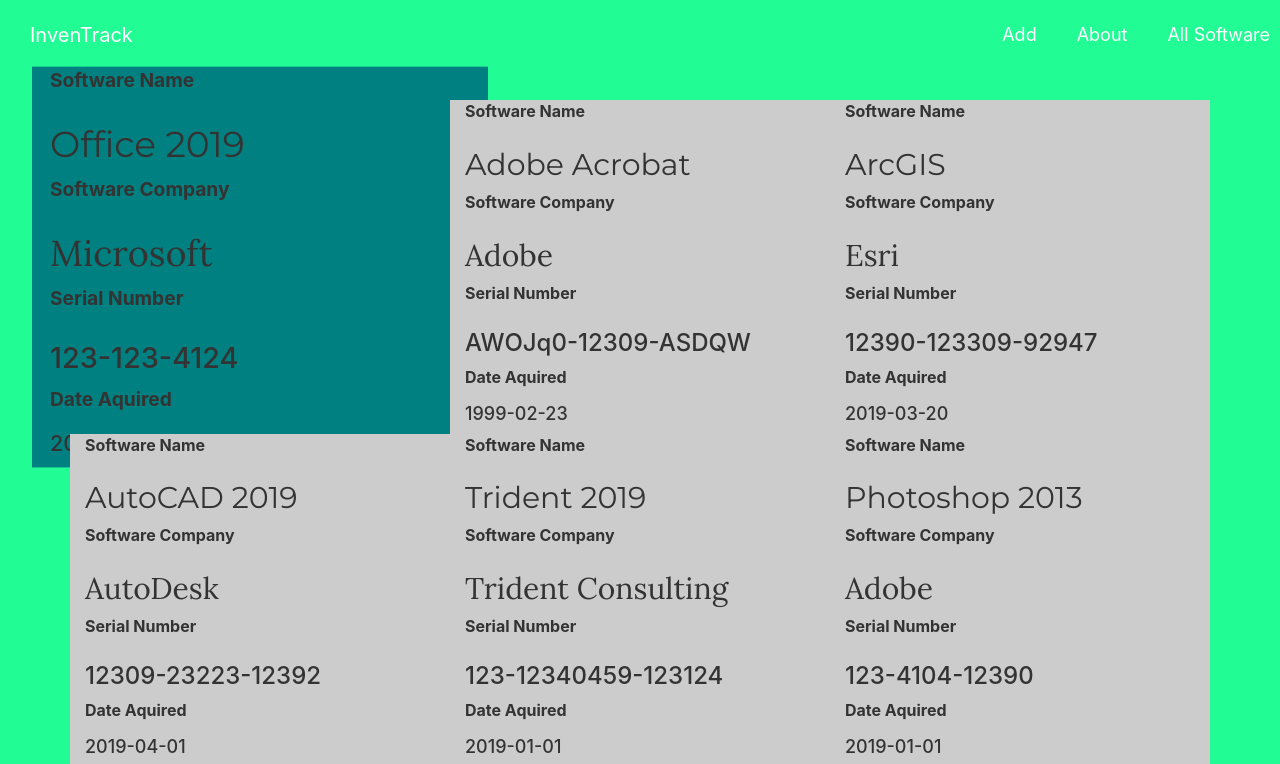
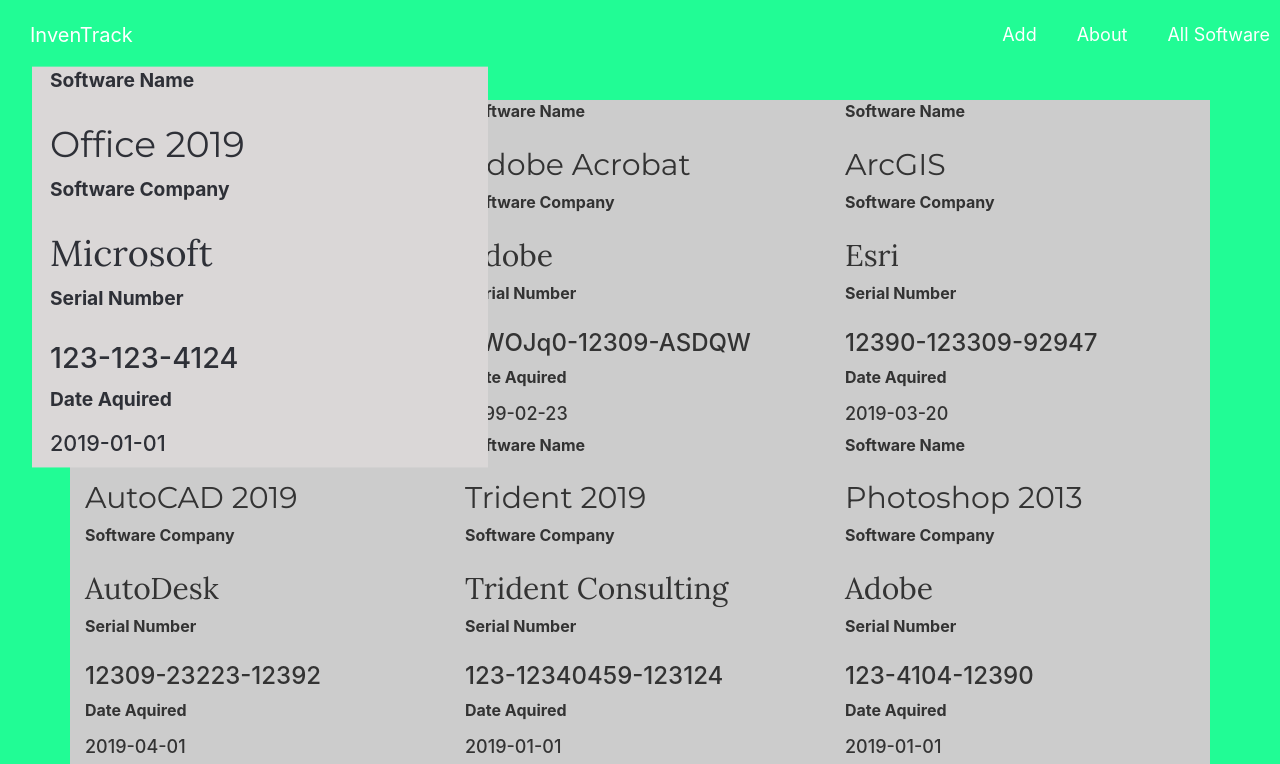
Before and after one commit to haeke/serial-inventory, a React app in the folder client/: page /all in a window 1280 px wide. In both pictures the pointer is over the button 260 px from the left and 266 px from the top of the page. Shown: the top 764 px of the page. Built offline with nearby package versions, Linux system fonts and the light colour scheme; data requests are answered from the project's data file; a web font is replaced by a local one.

Commit message:
added a z-index to the card when hovering over any item in the ListItem component.

```diff
--- a/client/src/components/InventoryCard/InventoryCard.css
+++ b/client/src/components/InventoryCard/InventoryCard.css
@@ -1,9 +1,12 @@
 .card {
   background: #cccccc;
   transition: all 0.5s ease-in-out;
+  z-index: 1;
 }
 
 .card:hover {
-  background: teal;
+  background: #dad7d7;
+  color: var(--altBrandColor);
   transform: scale(1.2);
+  z-index: 10;
 }
--- a/client/src/components/Modal/Modal.css
+++ b/client/src/components/Modal/Modal.css
@@ -12,7 +12,7 @@
   display: flex;
   justify-content: center;
   align-items: center;
-  z-index: 1000;
+  z-index: 2000;
 }
 
 .modalContainer {
@@ -21,5 +21,4 @@
   border-radius: 3px;
   width: 90vw;
   height: 90vh;
-  z-index: 2000;
 }
```
